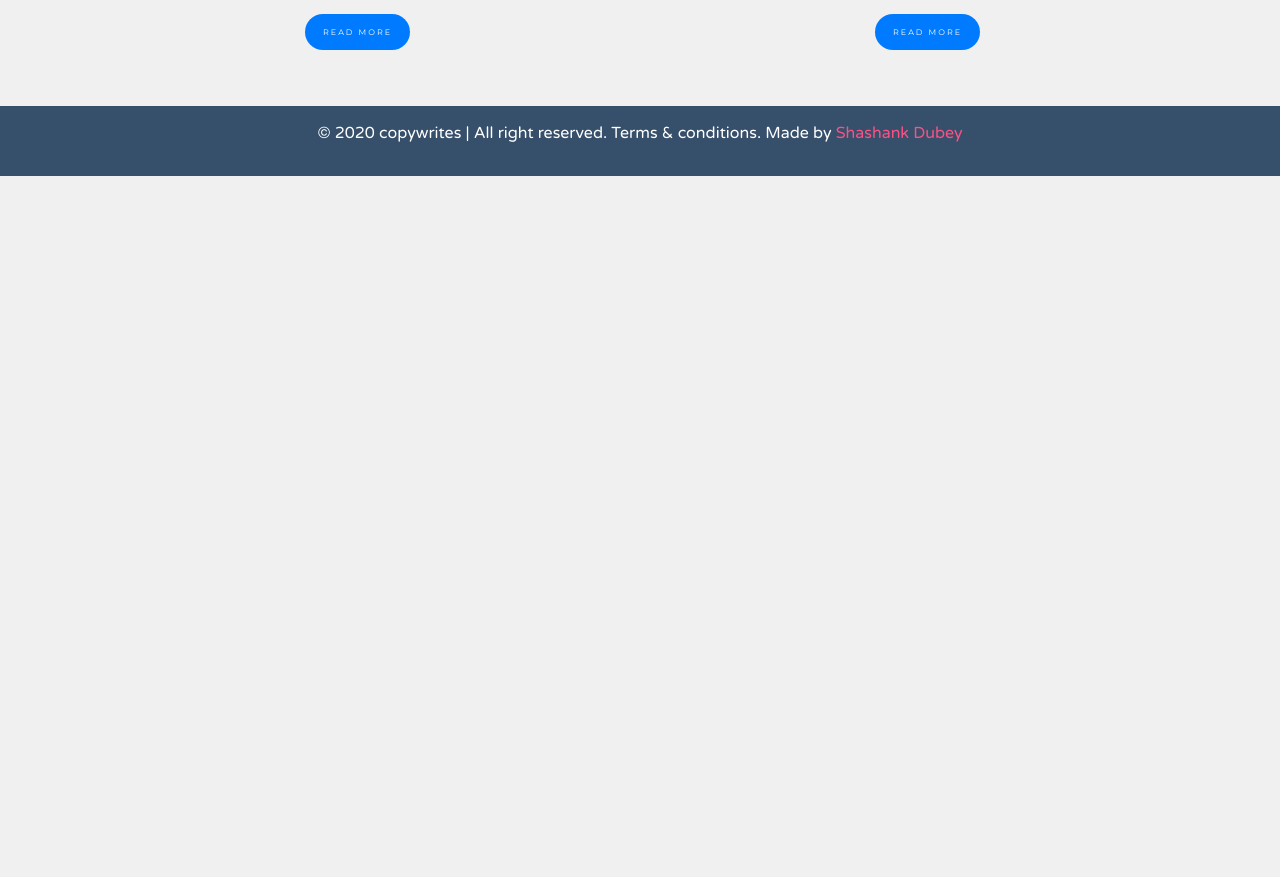
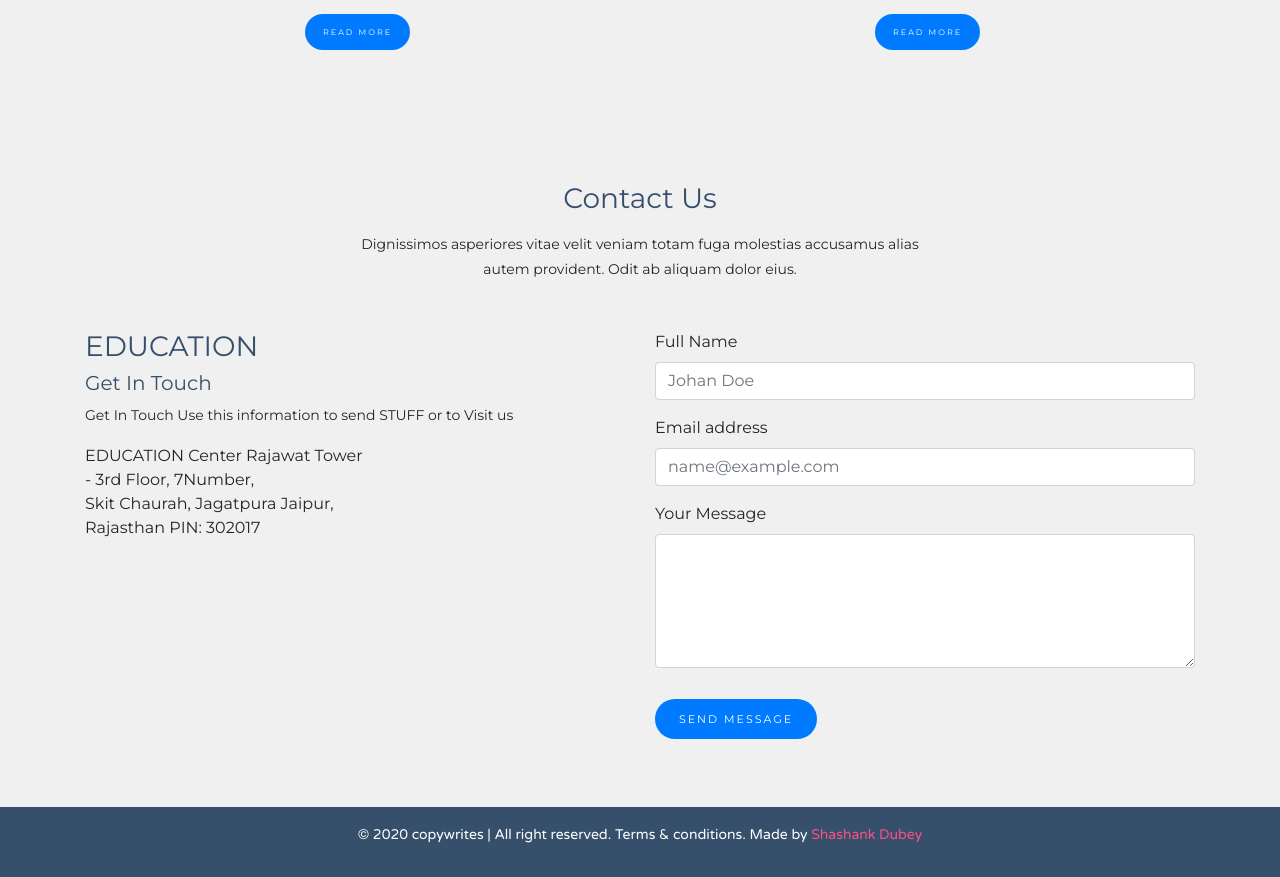
Before and after one commit to Shashankd48/reactjs-apps, a React (Create React App) app: page / in a window 1280 px wide. Shown: the part 3836-4713 px from the top of the page. Before the commit the page ends 4012 px from the top, so only its background shows below. Built offline with nearby package versions, Linux system fonts and the light colour scheme.

Commit message:
Contact Us ready

```diff
--- a/src/App.css
+++ b/src/App.css
@@ -190,6 +190,9 @@ section {
    background-color: #364f6b;
    color: #ffffff;
 }
+.footer p {
+   font-size: 14px;
+}
 .footer a {
    color: #fc5185;
    text-decoration: none;
--- a/src/App.js
+++ b/src/App.js
@@ -7,6 +7,7 @@ import Teacher from "./sections/Teacher";
 import About from "./sections/About";
 import Footer from "./sections/Footer";
 import Blog from "./sections/Blog";
+import Contact from "./sections/Contact";
 
 export default function App() {
    return (
@@ -17,6 +18,7 @@ export default function App() {
          <Teacher />
          <About />
          <Blog />
+         <Contact />
          <Footer />
       </div>
    );
--- a/src/sections/Contact.js
+++ b/src/sections/Contact.js
@@ -0,0 +1,65 @@
+import React from "react";
+
+export default function Contact() {
+   return (
+      <section id="contact" className="contact py-5 container">
+         <h3 className="text-center mt-5">Contact Us</h3>
+         <p className="text-center my-3">
+            Dignissimos asperiores vitae velit veniam totam fuga molestias
+            accusamus alias autem provident. Odit ab aliquam dolor eius.
+         </p>
+         <div className="row mt-5">
+            <div className="col-sm-6 col-xs-12 contactInfo">
+               <h3>EDUCATION</h3>
+               <h5>Get In Touch</h5>
+               <p>
+                  Get In Touch Use this information to send STUFF or to Visit us
+               </p>
+               <div className="mt-3">
+                  EDUCATION Center Rajawat Tower <br />- 3rd Floor, 7Number,{" "}
+                  <br />
+                  Skit Chaurah, Jagatpura Jaipur,
+                  <br />
+                  Rajasthan PIN: 302017
+               </div>
+            </div>
+            <div className="col-sm-6 col-xs-12 contactForm">
+               <form>
+                  <div class="form-group">
+                     <label for="exampleFormControlInput1">Full Name</label>
+                     <input
+                        type="text"
+                        class="form-control"
+                        id="exampleFormControlInput1"
+                        placeholder="Johan Doe"
+                     />
+                  </div>
+                  <div class="form-group">
+                     <label for="exampleFormControlInput1">Email address</label>
+                     <input
+                        type="email"
+                        class="form-control"
+                        id="exampleFormControlInput1"
+                        placeholder="name@example.com"
+                     />
+                  </div>
+
+                  <div class="form-group">
+                     <label for="exampleFormControlTextarea1">
+                        Your Message
+                     </label>
+                     <textarea
+                        class="form-control"
+                        id="exampleFormControlTextarea1"
+                        rows="5"
+                     ></textarea>
+                  </div>
+                  <button type="submit" className="btn btn-primary">
+                     Send Message
+                  </button>
+               </form>
+            </div>
+         </div>
+      </section>
+   );
+}
```
